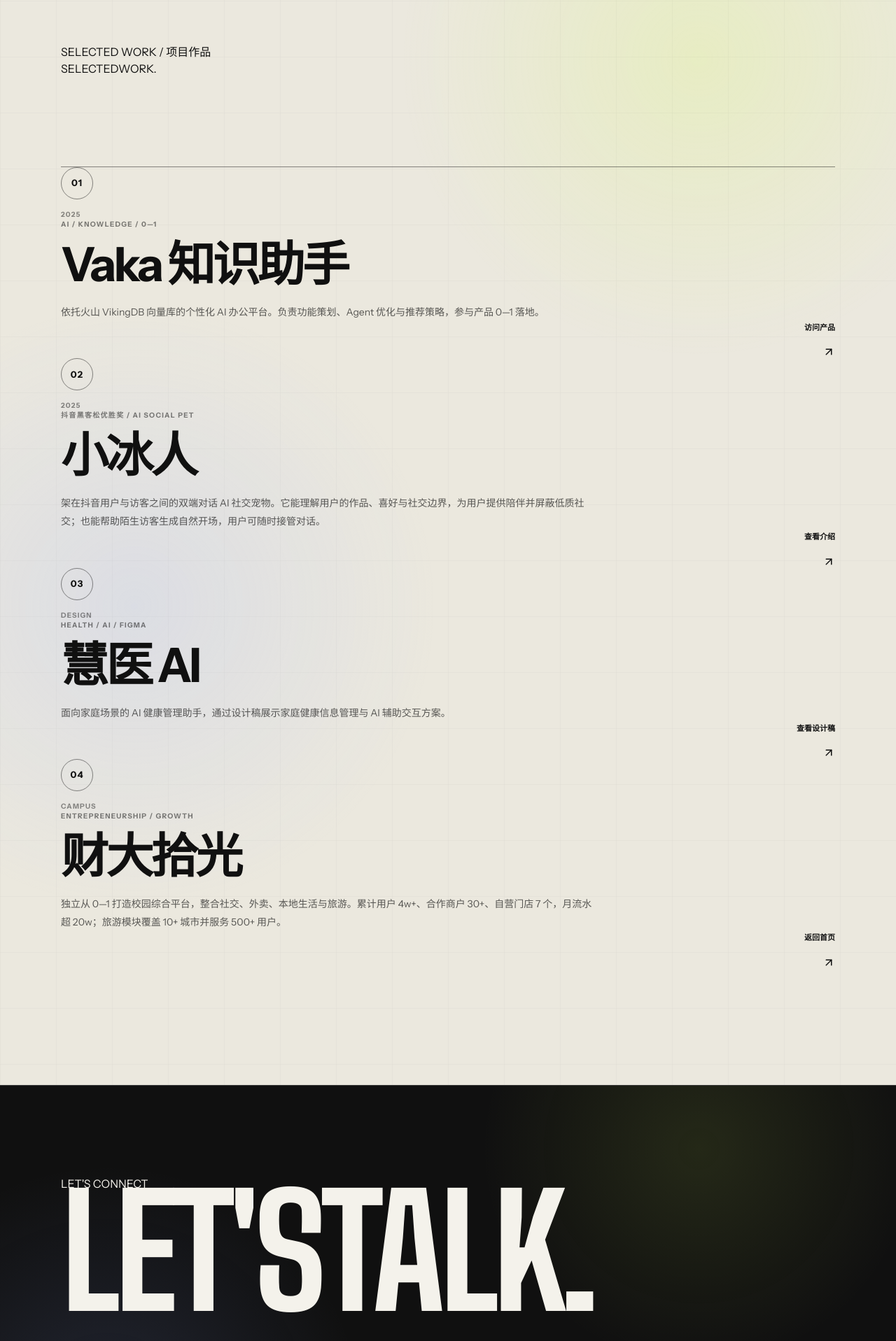
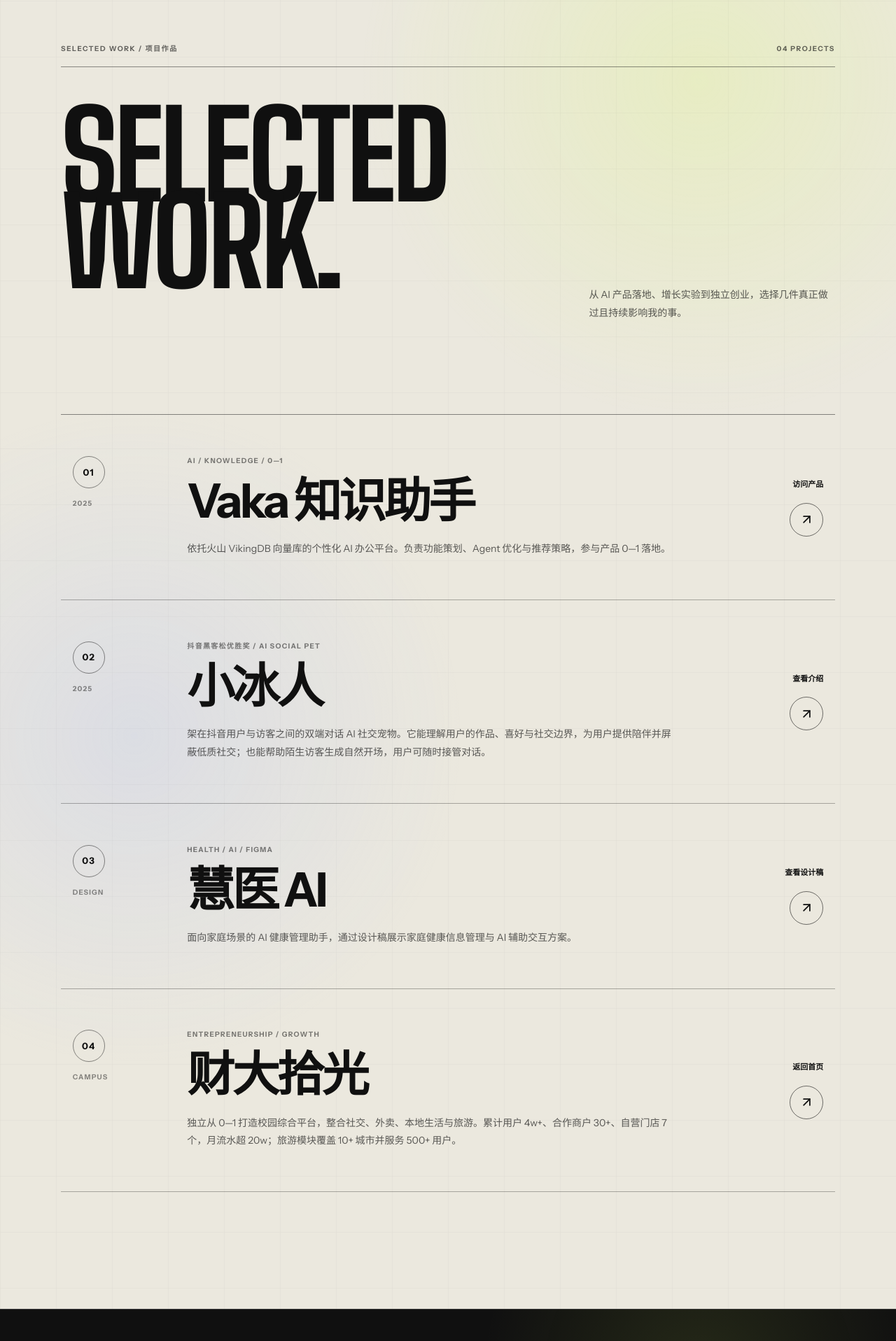
Before and after one commit to Kaixuan-Gong/Kaixuan-Gong.github.io, a Next.js app: page / in a window 1280 px wide. Shown: the part 880-2797 px from the top of the page at 70% size. Built offline with nearby package versions, Linux system fonts and the light colour scheme; no server answers.

Commit message:
Refine work and contact sections

```diff
--- a/src/components/PortfolioSections.tsx
+++ b/src/components/PortfolioSections.tsx
@@ -1,21 +1,73 @@
+'use client';
+
+import { useLayoutEffect, useRef, type CSSProperties } from 'react';
 import { ArrowUpRight } from 'lucide-react';
+import gsap from 'gsap';
 import { SITE_CONFIG } from '@/src/config';
 
 export function PortfolioSections() {
+  const rootRef = useRef<HTMLDivElement>(null);
+
+  useLayoutEffect(() => {
+    if (!rootRef.current || window.matchMedia('(prefers-reduced-motion: reduce)').matches) return;
+
+    const observers: IntersectionObserver[] = [];
+    const context = gsap.context(() => {
+      rootRef.current?.querySelectorAll<HTMLElement>('[data-reveal-group]').forEach((group) => {
+        const items = group.querySelectorAll<HTMLElement>('.section-reveal');
+        gsap.set(items, { opacity: 0, y: 30 });
+
+        const observer = new IntersectionObserver(([entry]) => {
+          if (!entry.isIntersecting) return;
+          gsap.to(items, {
+            opacity: 1,
+            y: 0,
+            duration: 0.72,
+            stagger: 0.07,
+            ease: 'power3.out',
+            clearProps: 'opacity,transform',
+          });
+          observer.disconnect();
+        }, { threshold: 0.12, rootMargin: '0px 0px -8% 0px' });
+
+        observer.observe(group);
+        observers.push(observer);
+      });
+    }, rootRef);
+
+    return () => {
+      observers.forEach((observer) => observer.disconnect());
+      context.revert();
+    };
+  }, []);
+
   return (
-    <>
-      <section id="works" className="content-section works-section">
-        <div className="section-heading works-heading">
-          <span>{SITE_CONFIG.sections.works.eyebrow}</span>
-          <h2>{SITE_CONFIG.sections.works.title.map((line) => <span key={line}>{line}</span>)}</h2>
-        </div>
+    <div ref={rootRef}>
+      <section id="works" className="content-section works-section" data-reveal-group>
+        <header className="works-masthead">
+          <div className="works-kicker section-reveal">
+            <span>{SITE_CONFIG.sections.works.eyebrow}</span>
+            <span>{String(SITE_CONFIG.projects.length).padStart(2, '0')} PROJECTS</span>
+          </div>
+          <h2 className="section-reveal" aria-label="Selected work">
+            {SITE_CONFIG.sections.works.title.map((line) => <span key={line}>{line}</span>)}
+          </h2>
+          <p className="works-intro section-reveal">从 AI 产品落地、增长实验到独立创业，选择几件真正做过且持续影响我的事。</p>
+        </header>
 
         <div className="projects-list">
           {SITE_CONFIG.projects.map((project, index) => {
             const isExternal = project.href.startsWith('http');
             return (
-              <article key={project.title}>
-                <div className="project-index"><span>{String(index + 1).padStart(2, '0')}</span><span>{project.year}</span></div>
+              <article
+                className="project-row section-reveal"
+                key={project.title}
+                style={{ '--project-accent': project.accent } as CSSProperties}
+              >
+                <div className="project-index">
+                  <span>{String(index + 1).padStart(2, '0')}</span>
+                  <span>{project.year}</span>
+                </div>
                 <div className="project-copy">
                   <span>{project.tag}</span>
                   <h3>{project.title}</h3>
@@ -28,7 +80,8 @@
                   rel={isExternal ? 'noreferrer' : undefined}
                   aria-label={`${project.linkLabel}：${project.title}`}
                 >
-                  <span>{project.linkLabel}</span><ArrowUpRight size={18} />
+                  <span>{project.linkLabel}</span>
+                  <i aria-hidden="true"><ArrowUpRight size={21} /></i>
                 </a>
               </article>
             );
@@ -36,18 +89,28 @@
         </div>
       </section>
 
-      <footer id="contact" className="contact-section">
-        <div className="contact-heading">
+      <footer id="contact" className="contact-section" data-reveal-group>
+        <div className="contact-topline section-reveal">
           <span>{SITE_CONFIG.sections.contact.eyebrow}</span>
-          <h2>{SITE_CONFIG.sections.contact.title.map((line) => <span key={line}>{line}</span>)}</h2>
+          <span>{SITE_CONFIG.profile.location}</span>
         </div>
-        <div className="contact-meta">
+        <div className="contact-heading section-reveal">
+          <h2>{SITE_CONFIG.sections.contact.title.join(' ')}</h2>
+        </div>
+        <div className="contact-meta section-reveal">
           <p>{SITE_CONFIG.sections.contact.description}</p>
-          <p>{SITE_CONFIG.profile.location}</p><p>{SITE_CONFIG.profile.availability}</p>
-          <div>{SITE_CONFIG.social.map((item) => <a key={item.label} href={item.href}>{item.label} <ArrowUpRight size={14} /></a>)}</div>
+          <p>{SITE_CONFIG.profile.availability}</p>
+          <div className="contact-links">
+            {SITE_CONFIG.social.map((item) => (
+              <a key={item.label} href={item.href}>{item.label}<ArrowUpRight size={17} /></a>
+            ))}
+          </div>
         </div>
-        <div className="footer-mark">{SITE_CONFIG.profile.shortName}</div>
+        <div className="footer-note section-reveal">
+          <span>AI PRODUCT</span><span>COMMERCIAL</span><span>DESIGN</span>
+        </div>
+        <div className="footer-mark" aria-hidden="true">{SITE_CONFIG.profile.shortName}</div>
       </footer>
-    </>
+    </div>
   );
 }
```
